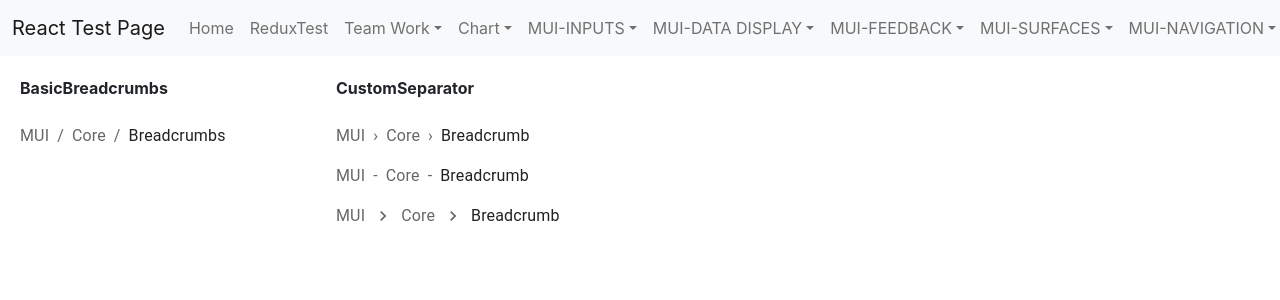
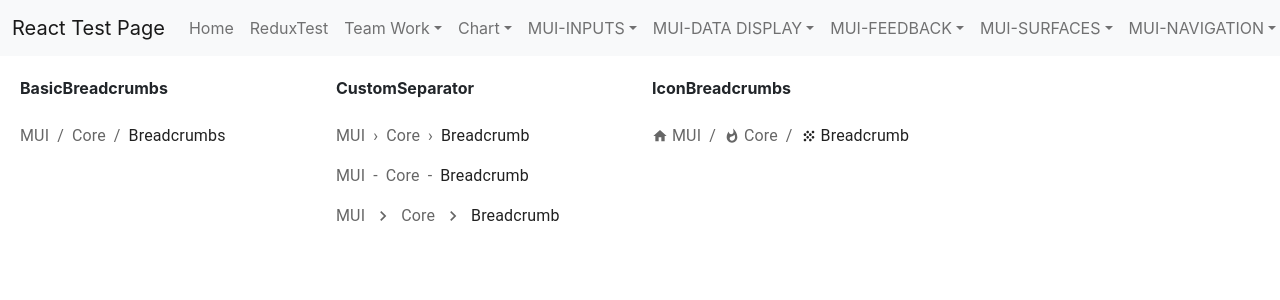
Before and after one commit to jinseok1306/React-Test, a React (Create React App) app in the folder ReactProject/client_app/: page /MUI/BreadcrumbsPage in a window 1280 px wide. Shown: the top 300 px of the page. Built offline with nearby package versions, Linux system fonts and the light colour scheme.

Commit message:
MUI IconBreadcrumbs 테스트 완료

```diff
--- /dev/null
+++ b/ReactProject/client_app/src/components/Breadcumbs/IconBreadcrumbs.tsx
@@ -0,0 +1,46 @@
+import * as React from 'react';
+import Typography from '@mui/material/Typography';
+import Breadcrumbs from '@mui/material/Breadcrumbs';
+import Link from '@mui/material/Link';
+import HomeIcon from '@mui/icons-material/Home';
+import WhatshotIcon from '@mui/icons-material/Whatshot';
+import GrainIcon from '@mui/icons-material/Grain';
+
+function handleClick(event: React.MouseEvent<HTMLDivElement, MouseEvent>) {
+    event.preventDefault();
+    console.info('You clicked a breadcrumb.');
+}
+
+export default function IconBreadcrumbs() {
+    return (
+        <div role="presentation" onClick={handleClick}>
+            <Breadcrumbs aria-label="breadcrumb">
+                <Link
+                    underline="hover"
+                    sx={{ display: 'flex', alignItems: 'center' }}
+                    color="inherit"
+                    href="/"
+                >
+                    <HomeIcon sx={{ mr: 0.5 }} fontSize="inherit" />
+                    MUI
+                </Link>
+                <Link
+                    underline="hover"
+                    sx={{ display: 'flex', alignItems: 'center' }}
+                    color="inherit"
+                    href="/material-ui/getting-started/installation/"
+                >
+                    <WhatshotIcon sx={{ mr: 0.5 }} fontSize="inherit" />
+                    Core
+                </Link>
+                <Typography
+                    sx={{ display: 'flex', alignItems: 'center' }}
+                    color="text.primary"
+                >
+                    <GrainIcon sx={{ mr: 0.5 }} fontSize="inherit" />
+                    Breadcrumb
+                </Typography>
+            </Breadcrumbs>
+        </div>
+    );
+}
--- a/ReactProject/client_app/src/pages/MUI/BreadcrumbsPage.tsx
+++ b/ReactProject/client_app/src/pages/MUI/BreadcrumbsPage.tsx
@@ -3,6 +3,7 @@ import Menu from '../../components/Menu';
 import Grid from '@mui/material/Grid';
 import BasicBreadcrumbs from '../../components/Breadcumbs/BasicBreadcrumbs';
 import CustomSeparator from '../../components/Breadcumbs/CustomSeparator';
+import IconBreadcrumbs from '../../components/Breadcumbs/IconBreadcrumbs';
 
 const BreadcrumbsPage = () => {
     return (
@@ -18,6 +19,10 @@ const BreadcrumbsPage = () => {
                         <b>CustomSeparator</b><div>&nbsp;</div>
                         <CustomSeparator />
                     </Grid>
+                    <Grid item xs={3}>
+                        <b>IconBreadcrumbs</b><div>&nbsp;</div>
+                        <IconBreadcrumbs />
+                    </Grid>
                 </Grid>
             </div>
         </div>
```
Also changed, not shown: 1 other file (tests, documents, lock files or other folders).
